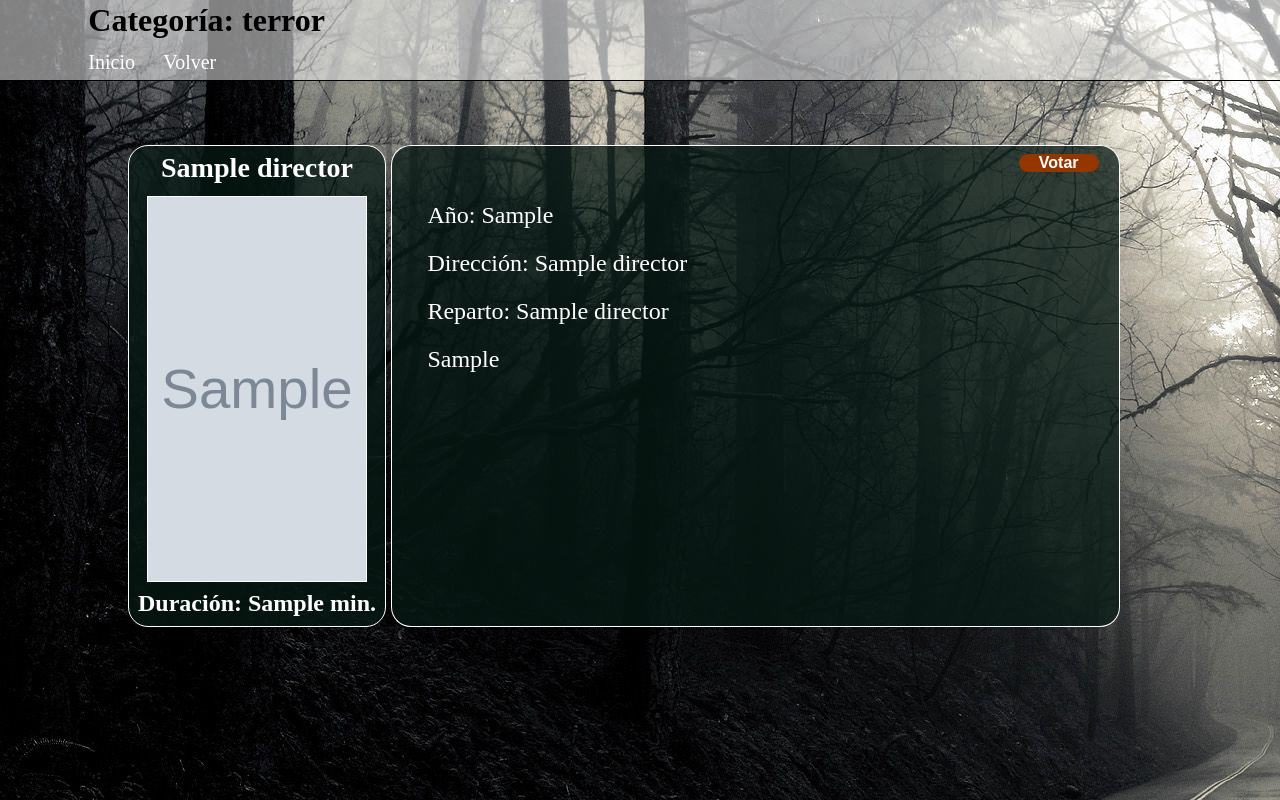
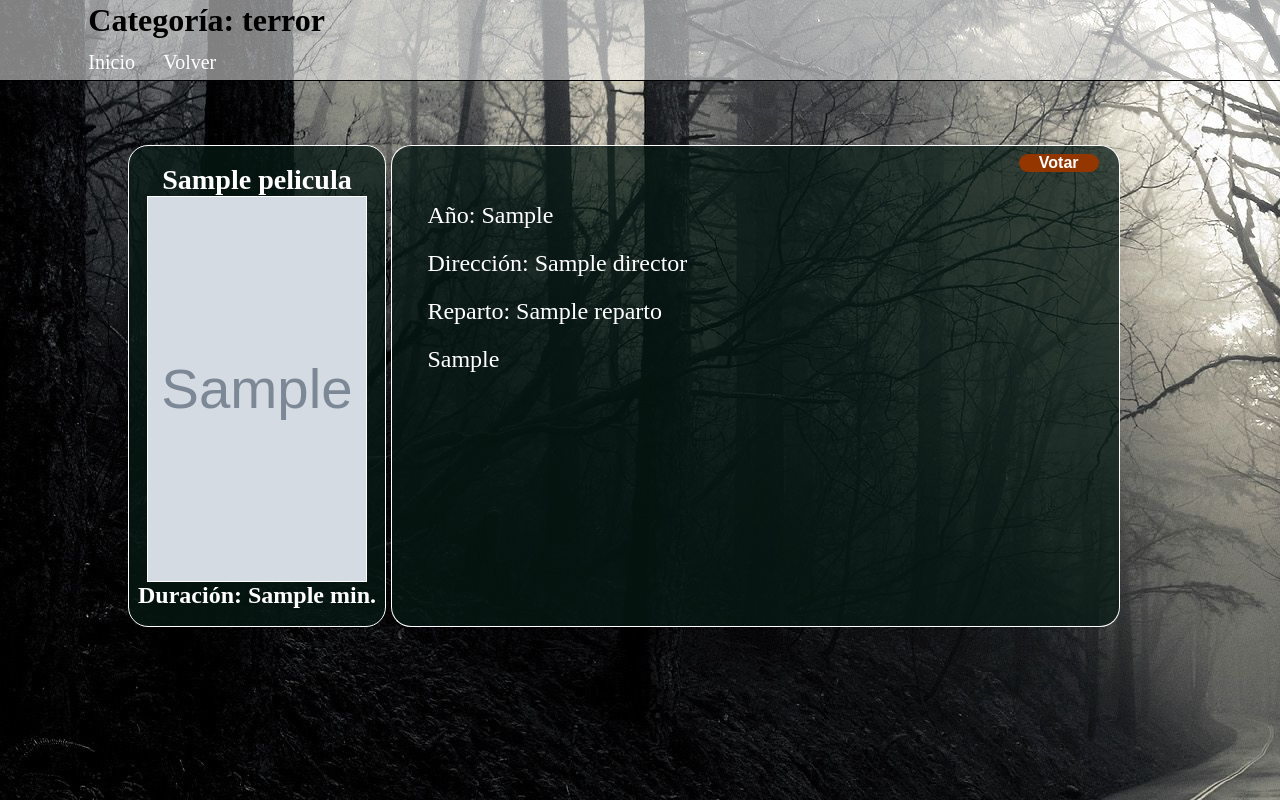
Before and after one commit to Eyguilo/DWS, a PHP site: page /UD3/Practica/fichas.php?id_pelicula=1&id_categoria=1 in a window 1280 px wide. Run offline with PHP 8.4, Linux system fonts and the light colour scheme; tables that the repository leaves empty or names only in its code hold one stand-in row (values such as "Sample post"); grey boxes marked "Sample" are stand-in pictures; data that the repository does not hold is empty.

Commit message:
20/12/22 - Se retocan pequeños detalles de los css

```diff
--- a/Curso_2223/UD3/Practica/categoria.php
+++ b/Curso_2223/UD3/Practica/categoria.php
@@ -22,7 +22,7 @@ d<?php
                 echo "Error al conectar MySQL: ".mysqli_connect_error();
             }
             mysqli_select_db($conexion, 'cartelera');
-            $consulta = "SELECT * FROM T_Categoria;";
+            $consulta = "SELECT id_categoria, nombre, imagen FROM T_Categoria;";
             $resultado = mysqli_query($conexion, $consulta);
 
             $contador = 0;
@@ -50,7 +50,7 @@ d<?php
             return $categorias;
         }
 
-        function pintarCabezera(){
+        function pintar_cabezera(){
             echo "
                 <div class='contenedor'>
                     <div class='caja_uno'><h1>Categorías</h1></div>";
--- a/Curso_2223/UD3/Practica/categorias.php
+++ b/Curso_2223/UD3/Practica/categorias.php
@@ -22,7 +22,7 @@
 
 
         $categoria1 = new Categoria();
-        $categoria1->pintarCabezera();
+        $categoria1->pintar_cabezera();
         $categoria1->pintar();
 
         echo "</div>";
--- a/Curso_2223/UD3/Practica/css/ficha_terror.css
+++ b/Curso_2223/UD3/Practica/css/ficha_terror.css
@@ -13,7 +13,6 @@
 .primera_caja{
     background-color: rgba(255, 255, 255, 0.500);
     color: black;
-    margin-bottom: 2%;
     padding-top: 0.15%;
     padding-left: 5%;
     padding-bottom: 0.5%;
@@ -34,7 +33,7 @@
     width: 100%;
 }
 .enlace_inicio:hover{
-    background-color: purple;
+    background-color: rgba(7, 26, 20, 0.75);
     color: white;
     border-radius: 5px;
 }
@@ -73,10 +72,9 @@
     text-align: center;
     width: 100%;
     font-size: 150%;
-    margin-top: 2%;
+    margin-top: 7%;
 }
 .imagen_caja{
-    margin-top: 5%;
     height: 80%;
     width: 85%;
     margin-left: auto;
@@ -90,7 +88,6 @@ img{
 .duracion_caja{
     color: white;
     text-align: center;
-    margin-top: 3%;
     font-size: 150%;
     font-weight: bolder;
 }
--- a/Curso_2223/UD3/Practica/css/peliculas_anime.css
+++ b/Curso_2223/UD3/Practica/css/peliculas_anime.css
@@ -109,12 +109,11 @@
 .titulo_caja{
     color: white;
     text-align: center;
-    font-size: 100%;
+    font-size: 125%;
     width: 100%;
-    margin-top: 2%;
+    margin-top: 5%;
 }
 .imagen_caja{
-    margin-top: 3%;
     height: 70%;
     width: 45%;
     margin-left: auto;
@@ -128,7 +127,6 @@ img{
 .duracion_caja{
     color: white;
     text-align: center;
-    margin-top: 1%;
     font-size: 125%;
     font-weight: bolder;
 }
--- a/Curso_2223/UD3/Practica/css/peliculas_terror.css
+++ b/Curso_2223/UD3/Practica/css/peliculas_terror.css
@@ -113,10 +113,9 @@
     text-align: center;
     font-size: 125%;
     width: 100%;
-    margin-top: 2%;
+    margin-top: 5%;
 }
 .imagen_caja{
-    margin-top: 3%;
     height: 70%;
     width: 45%;
     margin-left: auto;
--- a/Curso_2223/UD3/Practica/ficha.php
+++ b/Curso_2223/UD3/Practica/ficha.php
@@ -11,17 +11,17 @@
         private $votos;
         private $id_categoria;
 
-        private function init($id_pelicula,$titulo,$imagen,$ano,$direccion,$duracion,$sinopsis,$votos, $id_categoria){
+        private function init($id_pelicula,$titulo,$imagen,$ano,$duracion,$sinopsis,$votos, $id_categoria,$direccion){
 
             $this->id_pelicula=$id_pelicula;
             $this->titulo=$titulo;
             $this->imagen=$imagen;
             $this->ano=$ano;
-            $this->direccion=$direccion;
             $this->duracion=$duracion;
             $this->sinopsis=$sinopsis;
             $this->votos=$votos;
             $this->id_categoria = $id_categoria;
+            $this->direccion=$direccion;
         }
 
         public function __construct(){
@@ -35,32 +35,38 @@
             }
             mysqli_select_db($conexion, 'cartelera');
             $sanitized_pelicula_id = mysqli_real_escape_string($conexion, $id_pelicula);
-            $consulta = "SELECT * FROM T_Pelicula
-            INNER JOIN T_Pelicula_Reparto ON T_Pelicula.id_pelicula = T_Pelicula_Reparto.id_pelicula
-            INNER JOIN T_Reparto ON T_Pelicula_Reparto.id_reparto = T_Reparto.id_reparto
+            $consulta1 = "SELECT T_Pelicula.id_pelicula, T_Pelicula.titulo, T_Pelicula.imagen, T_Pelicula.ano,
+            T_Pelicula.duracion, T_Pelicula.sinopsis, T_Pelicula.votos, T_Pelicula.id_categoria, T_Director.nombre_director FROM T_Pelicula
             INNER JOIN T_Pelicula_Director ON T_Pelicula.id_pelicula = T_Pelicula_Director.id_pelicula
             INNER JOIN T_Director ON T_Pelicula_Director.id_director = T_Director.id_director
             WHERE T_Pelicula.id_pelicula = $sanitized_pelicula_id;";
-            $resultado = mysqli_query($conexion, $consulta);
+            $resultado1 = mysqli_query($conexion, $consulta1);
 
+            $consulta2 = "SELECT T_Reparto.nombre_reparto FROM T_Pelicula
+            INNER JOIN T_Pelicula_Reparto ON T_Pelicula.id_pelicula = T_Pelicula_Reparto.id_pelicula
+            INNER JOIN T_Reparto ON T_Pelicula_Reparto.id_reparto = T_Reparto.id_reparto
+            WHERE T_Pelicula.id_pelicula = $sanitized_pelicula_id;";
+            $resultado2 = mysqli_query($conexion, $consulta2);
 
-            if(!$resultado){
-                $mensaje = 'Consulta inválida: '.mysqli_error($conexion)."\n";
-                $mensaje .= 'Consulta realitzada: '.$consulta;
+            $actor = "";
+            if(!$resultado1){
+                $mensaje = "<div class='cajaError'><p class='noResultado'>Consulta inválida: '".mysqli_error($conexion)."'\n','Consulta realizada: '".$consulta1."</p></div>";
                 die($mensaje);
             } else {
-                if(($resultado->num_rows) > 0){
-                    while($registro = mysqli_fetch_assoc($resultado)){
+                if(($resultado1->num_rows) > 0){
+                    while($registro = mysqli_fetch_assoc($resultado1)){
 
                         $ficha1 = new Ficha();
 
-                        $ficha1->init($registro['id_pelicula'], $registro['titulo'], $registro['imagen'], $registro['ano'], $registro['nombre_director']
-                        ,$registro['duracion'], $registro['sinopsis'], $registro['votos'], $registro['id_categoria']);
+                        $ficha1->init($registro['id_pelicula'], $registro['titulo'], $registro['imagen'], $registro['ano'],
+                        $registro['duracion'], $registro['sinopsis'], $registro['votos'], $registro['id_categoria'], $registro['nombre_director']);
+                    }
+                    while($registro = mysqli_fetch_assoc($resultado2)){
 
                         $actor = $actor.$registro['nombre_reparto'].", ";
                     }
                 } else{
-                    echo "<div class='cajaError'><p class='noResultado'>No se ha encontrado resultados sobre los actores y dirección.</p></div>";
+                    echo "<div class='cajaError'><p class='noResultado'>No se han encontrado datos sobre la película.</p></div>";
                 }
 
                 $actores = substr($actor, 0, -2);
--- a/Curso_2223/UD3/Practica/fichas.php
+++ b/Curso_2223/UD3/Practica/fichas.php
@@ -19,7 +19,6 @@
         <meta name='viewport' content='width=device-width, initial-scale=1.0'>
         <link rel='stylesheet' href='css/ficha_".$categoria.".css'>
         <title>Ficha</title>";
-
     ?>
 </head>
 <body>
--- a/Curso_2223/UD3/Practica/pelicula.php
+++ b/Curso_2223/UD3/Practica/pelicula.php
@@ -34,7 +34,9 @@
             }
             mysqli_select_db($conexion, 'cartelera');
             $sanitized_categoria_id = mysqli_real_escape_string($conexion, $id_categoria);
-            $consulta = "SELECT * FROM T_Pelicula WHERE id_categoria = $sanitized_categoria_id $valor_ordenacion;";
+            $consulta = "SELECT T_Pelicula.id_pelicula, T_Pelicula.titulo, T_Pelicula.imagen, T_Pelicula.ano,
+            T_Pelicula.duracion, T_Pelicula.sinopsis, T_Pelicula.votos, T_Pelicula.id_categoria FROM T_Pelicula
+            WHERE id_categoria = $sanitized_categoria_id $valor_ordenacion;";
             $resultado = mysqli_query($conexion, $consulta);
 
             $peliculas = array();
```
Also changed, not shown: Curso_2223/UD3/Practica/css/ficha_anime.css (+3 -7 lines).
